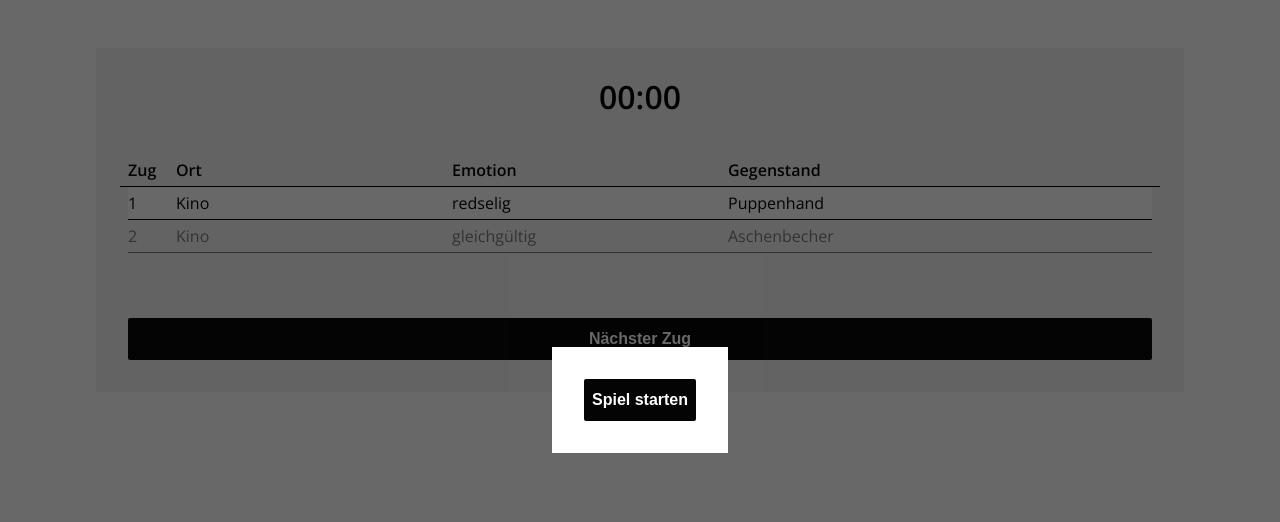
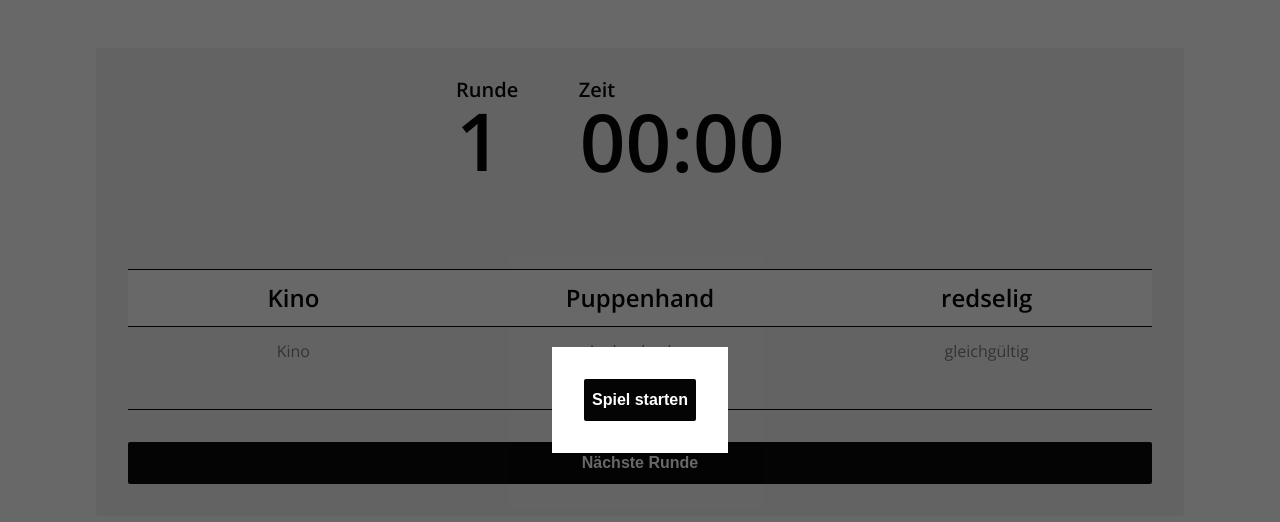
Before and after one commit to daenub/exp-story-game-randomizer, a React app: page / in a window 1280 px wide. Built offline with nearby package versions, Linux system fonts and the light colour scheme.

Commit message:
WIP stuff

```diff
--- a/src/js/App.js
+++ b/src/js/App.js
@@ -21,10 +21,19 @@ const App = () => {
   return (
     <main className="main">
       <ControlOverlay />
-      <Timer />
+      <div className="scoreboard">
+        <div className="scoreboard__turn">
+          <h2 className="scoreboard__title">Runde</h2>
+          <div className="current-turn">{currentTurn + 1}</div>
+        </div>
+        <div className="scoreboard__time">
+          <h2 className="scoreboard__title">Zeit</h2>
+          <Timer />
+        </div>
+      </div>
       <Randomizer />
       <button className="button" onClick={onClickNext}>
-        {currentTurn + 1 === GAME_DURATION ? "Spiel beenden" : "Nächster Zug"}
+        {currentTurn + 1 === GAME_DURATION ? "Spiel beenden" : "Nächste Runde"}
       </button>
     </main>
   )
--- a/src/js/Randomizer.js
+++ b/src/js/Randomizer.js
@@ -22,10 +22,10 @@ export const Randomizer = () => {
   return (
     <div className="randomizer">
       <div className="turn-row turn-row--header" ref={turnHeader}>
-        <div className="turn-row__cell turn-row__cell--number">Zug</div>
+        {/*<div className="turn-row__cell turn-row__cell--number">Zug</div>*/}
         <div className="turn-row__cell turn-row__cell--place">Ort</div>
+        <div className="turn-row__cell turn-row__cell--object">Gegenstand</div>
         <div className="turn-row__cell turn-row__cell--emotion">Emotion</div>
-        <div className="turn-row__cell turn-row__cell--object">Gegenstand</div>
       </div>
       <div className="turn-list-wrapper">
         <ul className="turn-list" ref={turnList}>
@@ -42,17 +42,17 @@ export const Randomizer = () => {
               }`}
               key={turn}
             >
-              <div className="turn-row__cell turn-row__cell--number">
+              {/*<div className="turn-row__cell turn-row__cell--number">
                 {turn}
-              </div>
+              </div>*/}
               <div className="turn-row__cell turn-row__cell--place">
                 {place}
               </div>
+              <div className="turn-row__cell turn-row__cell--object">
+                {object}
+              </div>
               <div className="turn-row__cell turn-row__cell--emotion">
                 {emotion}
-              </div>
-              <div className="turn-row__cell turn-row__cell--object">
-                {object}
               </div>
             </li>
           ))}
--- a/src/scss/_turns.scss
+++ b/src/scss/_turns.scss
@@ -1,9 +1,13 @@
-$turn-row-height: 33 / 16 * 1rem;
+$turn-row-height: 33 / 16 * 1rem + .5rem;
+$turn-current-row-height: 45 / 16 * 1rem + 0.75rem;
 
 .turn-list-wrapper {
-  height: 3 * $turn-row-height;
+  height: (2 * $turn-row-height) + $turn-current-row-height;
   margin-bottom: 2rem;
   overflow: hidden;
+
+  border-top: 1px solid #000;
+  border-bottom: 1px solid #000;
 }
 
 .turn-list {
@@ -13,8 +17,8 @@ $turn-row-height: 33 / 16 * 1rem;
 
 .turn-row {
   display: flex;
-  padding-top: 0.5rem;
-  padding-bottom: 0.5rem;
+  padding-top: 0.75rem;
+  padding-bottom: 0.75rem;
 
   margin: 0 -0.5rem;
   border-bottom: 1px solid #000;
@@ -29,12 +33,20 @@ $turn-row-height: 33 / 16 * 1rem;
 
 .turn-row--header {
   font-weight: bold;
-  opacity: 1;
+  // display: none;
+  opacity: 0;
 }
 
 .turn-row--current {
   background-color: white;
   opacity: 1;
+  font-size: 1.5rem;
+
+  max-height: $turn-current-row-height;
+
+  padding-top: 1rem;
+  padding-bottom: 1rem;
+  font-weight: bold;
 }
 
 .turn-row--prev,
@@ -42,10 +54,24 @@ $turn-row-height: 33 / 16 * 1rem;
   opacity: 0.5;
 }
 
+.turn-row--prev {
+  padding-top: 0.5rem;
+  padding-bottom: 1rem;
+}
+
+.turn-row--next {
+  border-bottom: none;
+
+  padding-top: 1rem;
+  padding-bottom: 0.5rem;
+}
+
 .turn-row__cell {
   padding-left: 0.5rem;
   padding-right: 0.5rem;
-  width: 25%;
+  flex: 1;
+  transition: 0.3s ease;
+  text-align: center;
 }
 
 .turn-row__cell--number {
--- a/src/scss/index.scss
+++ b/src/scss/index.scss
@@ -83,12 +83,11 @@ p {
 }
 
 .timer {
-  font-size: 2rem;
+  font-size: 5rem;
   font-weight: bold;
-  text-align: center;
+  // text-align: center;
   line-height: 1;
 
-  max-width: 10rem;
   margin: 0 auto 2.5rem;
 
   border: 1px solid transparent;
@@ -103,3 +102,29 @@ p {
     color: $danger-color;
   }
 }
+
+.current-turn {
+  // text-align: center;
+  font-size: 5rem;
+  font-weight: bold;
+  margin-bottom: 3rem;
+}
+
+.scoreboard {
+  display: flex;
+  max-width: 23rem;
+  margin: 0 auto;
+}
+
+.scoreboard__title {
+  font-weight: bold;
+  font-size: 1.25rem;
+}
+
+.scoreboard__turn {
+  min-width: 33.33%;
+}
+
+.scoreboard__time {
+  // flex: 1;
+}
```
